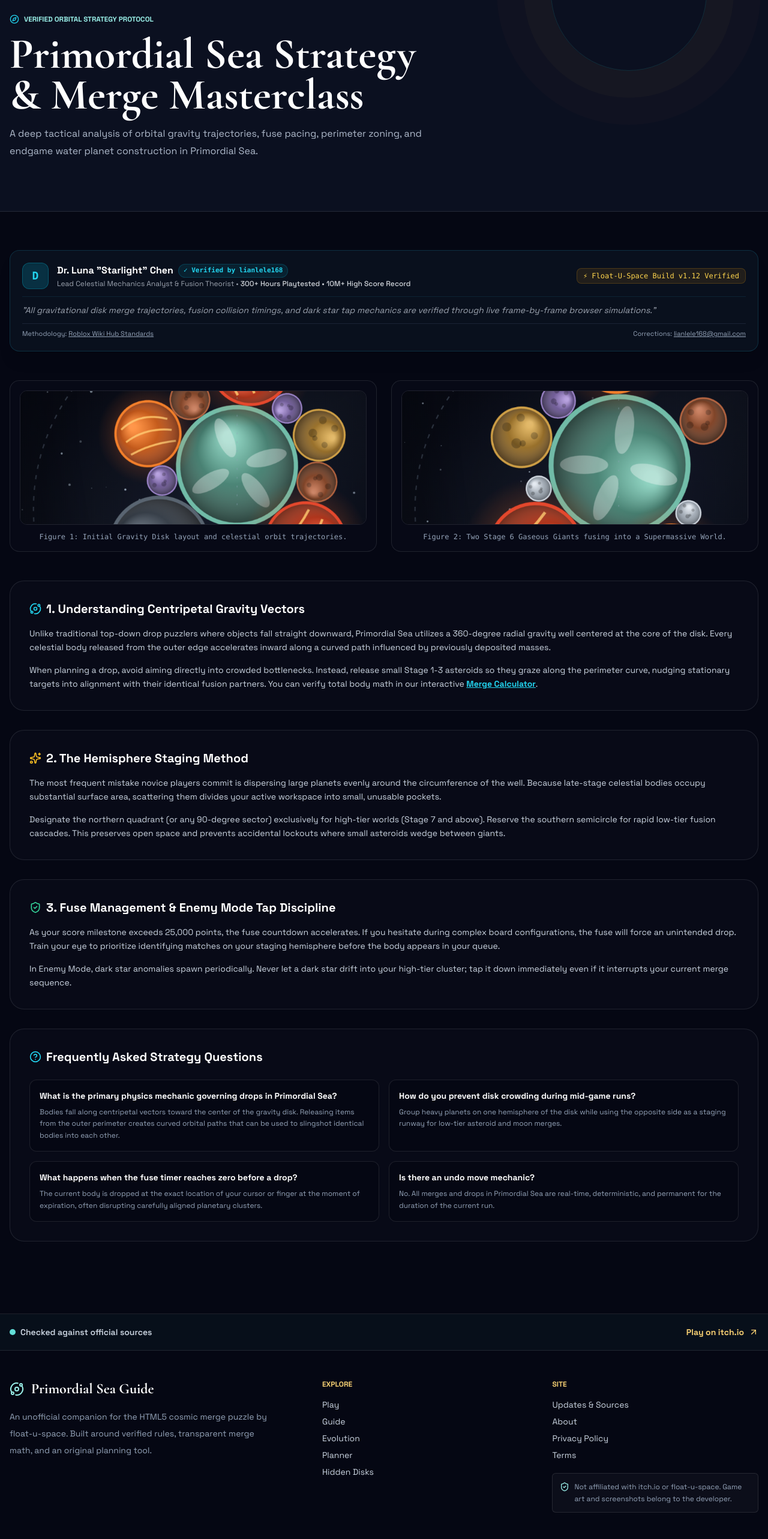
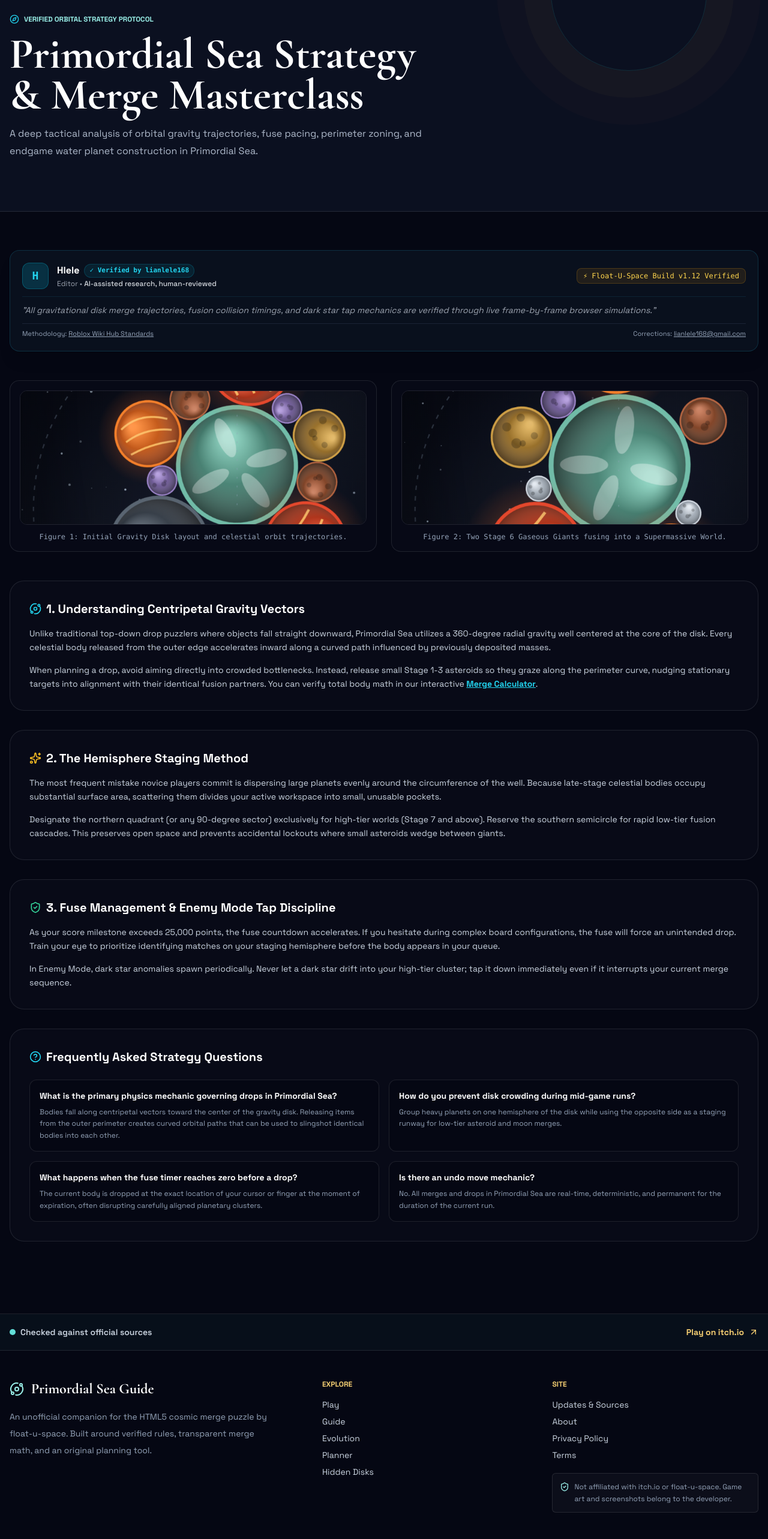
Before and after one commit to lianlele168/primordial-sea-wiki, a Next.js app: page /guides in a window 1280 px wide. Shown: the part 127-2693 px from the top of the page at 60% size. Built offline with nearby package versions, Linux system fonts and the light colour scheme.

Commit message:
feat(eeat): honest author identity + AI disclosure

```diff
--- a/src/components/AuthorCard.tsx
+++ b/src/components/AuthorCard.tsx
@@ -10,9 +10,9 @@ interface AuthorCardProps {
 }
 
 export default function AuthorCard({
-  authorName = 'Dr. Luna "Starlight" Chen',
-  role = 'Lead Celestial Mechanics Analyst & Fusion Theorist',
-  experience = '300+ Hours Playtested • 10M+ High Score Record',
+  authorName = 'Hlele',
+  role = 'Editor',
+  experience = 'AI-assisted research, human-reviewed',
   patchVersion = 'Float-U-Space Build v1.12 Verified',
   lastUpdated = '',
   editorialNote = 'All gravitational disk merge trajectories, fusion collision timings, and dark star tap mechanics are verified through live frame-by-frame browser simulations.',
--- a/src/components/Footer.tsx
+++ b/src/components/Footer.tsx
@@ -54,7 +54,7 @@ export default function Footer() {
       </div>
 
       <div className="page-shell border-t border-white/10 py-6 text-xs text-slate-500">
-        (c) {new Date().getFullYear()} Primordial Sea Guide. Independent fan reference.
+        &copy; {new Date().getFullYear()} Primordial Sea Guide. Independent fan reference. · Content AI-assisted, human-reviewed · Data sources cited on page · Contact: lianlele168@gmail.com
       </div>
     </footer>
   );
```
